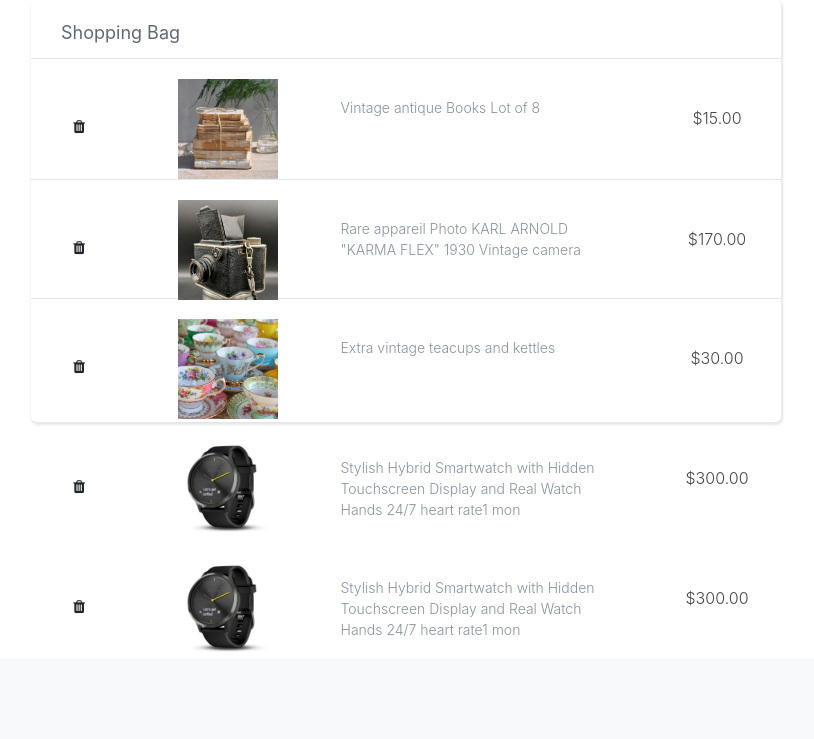
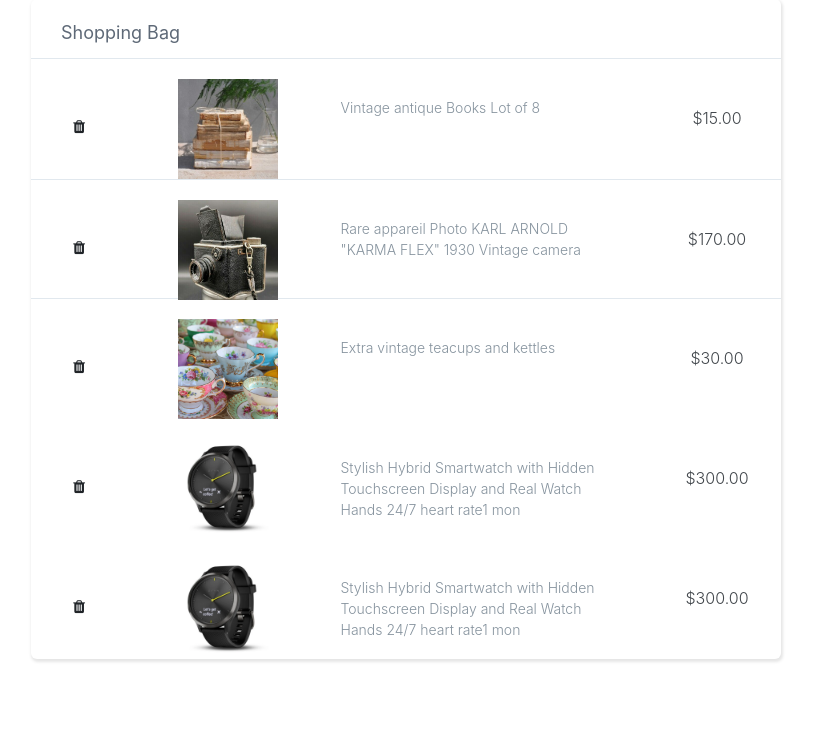
Before and after one commit to AmaniEzz/django-auctions-app, a Django app: page /cart/cart-detail/ in a window 1280 px wide. Shown: the part 155-894 px from the top of the page, without its empty margins (234-1048 px from the left). Before the commit the page ends 806 px from the top, so only its background shows below. Run offline with Django 3.2, Linux system fonts and the light colour scheme; a user stored in the database is signed in; data comes from the database, SQL or seed files in the repository; both versions use the stored data as it was after the commit; some libraries are stand-ins or nearby versions.

Commit message:
commit updates

```diff
--- a/auctions/static/auctions/shoppingcart.css
+++ b/auctions/static/auctions/shoppingcart.css
@@ -1,7 +1,7 @@
 
 .shopping-cart {
     width: 750px;
-    height: 423px;
+    height: fit-content;
     margin: 80px auto;
     background: #FFFFFF;
     box-shadow: 1px 2px 3px 1px rgba(0,0,0,0.10);
```
Also changed, not shown: db.sqlite3, media/images/s-l500_7ih6HWb.png (added), media/images/s-l500_AbdH5QC.png (added).
